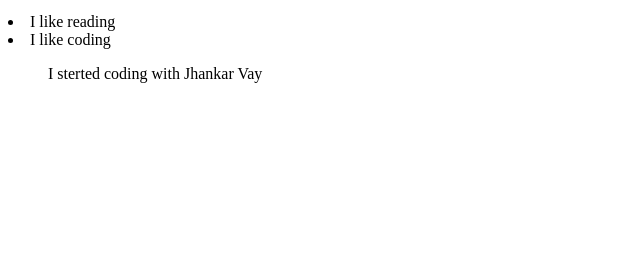
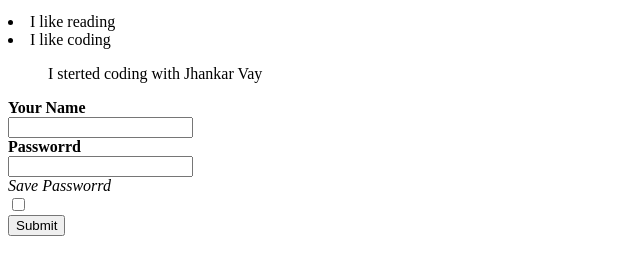
Before and after one commit to Mokshadul8/my-second-repo, a plain HTML site: page index.html in a window 1280 px wide. Shown: the part 101-376 px from the top of the page, without its empty margins (0-640 px from the left). Drawn offline with Linux system fonts and the light colour scheme.

Commit message:
adding a form

```diff
--- a/index.html
+++ b/index.html
@@ -12,5 +12,14 @@
     <li>I like reading</li>
     <li>I like coding</li>
     <ol>I sterted coding with Jhankar Vay</ol>
+
+    <b>Your Name</b><br>
+    <input type="text"><br>
+    <b>Passworrd</b><br>
+    <input type="password"><br>
+    <i>Save Passworrd</i><br>
+    <input type="checkbox"><br>
+    <button>Submit</button>
+
 </body>
 </html>
```
